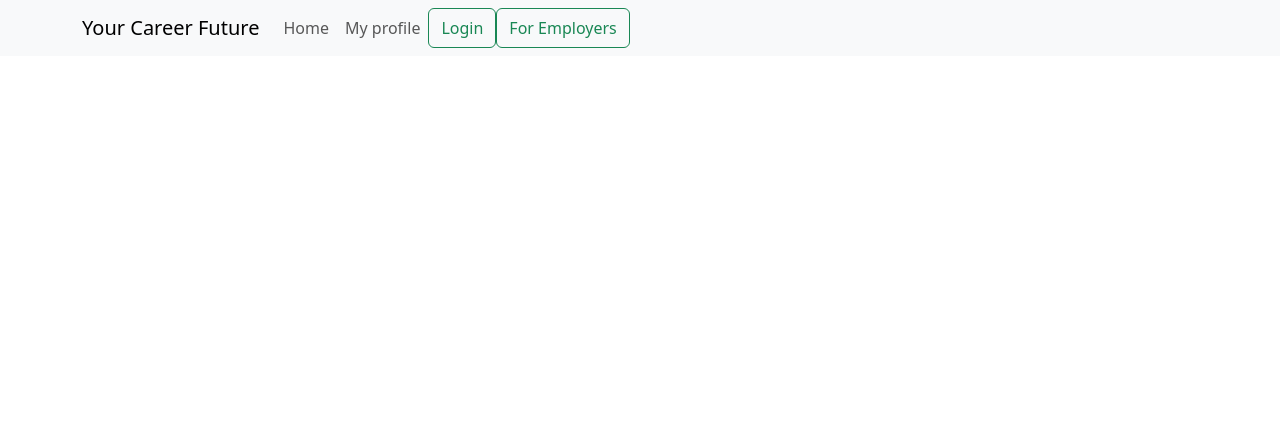
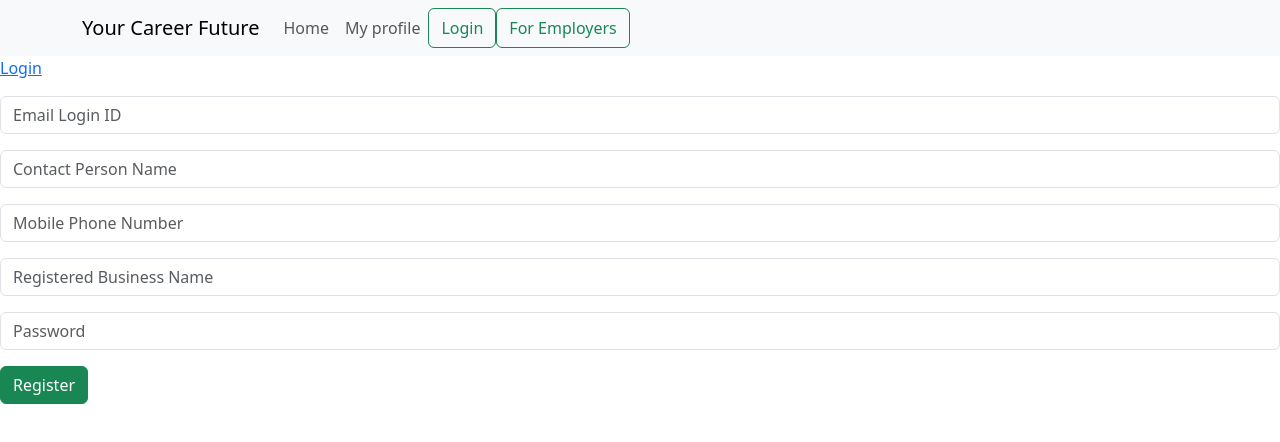
Before and after one commit to ilyas182/pern-jobstreet, a React (Create React App) app: page /employer/main in a window 1280 px wide. Shown: the top 442 px of the page. Built offline with nearby package versions, Linux system fonts and the light colour scheme.

Commit message:
add login page and register page for employer

```diff
--- a/src/App.js
+++ b/src/App.js
@@ -1,31 +1,39 @@
 import { Route, Routes, useNavigate } from 'react-router-dom';
 import './App.css';
 import Dashboard from './components/Dashboard';
-import Login from './components/Login';
-import Register from './components/Register';
+import Login from './components/User/Login';
+import Register from './components/User/Register';
 import MainPage from './pages/MainPage/MainPage/MainPage';
 import { Fragment, useEffect, useState } from 'react';
 import NavBar from './components/NavBar';
+import EmployerMainPage from './pages/EmployerPages/EmployerMainPage';
+import EmployerLogin from './components/Employer/EmployerLogin';
 
 
 
 function App() {
 
   const [isAuth, setIsAuth] = useState(false);
+  const [employerAuth, setEmployerAuth] = useState(false);
   const navigate = useNavigate();
 
 
   const setAuth = boolean => {
     setIsAuth(boolean)
   }
+  const EmployerAuth = boolean => {
+    setIsAuth(boolean)
+  }
   return (
     <Fragment>
         <NavBar/>
         <Routes>
-          <Route exact path="/" element={<MainPage />}/>
-          <Route exact path="/register" element={isAuth ? (<Dashboard setAuth={setAuth}/> ) : (<Register setAuth={setAuth}/>)}/>
-          <Route exact path="/login" element={isAuth ? (<Dashboard setAuth={setAuth}/> ) : (<Login setAuth={setAuth}/>)}/>
-          <Route exact path="/dashboard" element={isAuth ? (<Dashboard setAuth={setAuth}/>) : (<Login setAuth={setAuth}/>)}/>
+          <Route path="/" element={<MainPage />}/>
+          <Route path="/register" element={isAuth ? (<Dashboard setAuth={setAuth}/> ) : (<Register setAuth={setAuth}/>)}/>
+          <Route path="/login" element={isAuth ? (<Dashboard setAuth={setAuth}/> ) : (<Login setAuth={setAuth}/>)}/>
+          <Route path="/dashboard" element={isAuth ? (<Dashboard setAuth={setAuth}/>) : (<Login setAuth={setAuth}/>)}/>
+          <Route path="/employer/main" element={<EmployerMainPage setAuth={setAuth} EmployerAuth={EmployerAuth}/>} />
+          <Route path="/employer/login" element={<EmployerLogin setAuth={setAuth} EmployerAuth={EmployerAuth}/>}/>
         </Routes>
 
     </Fragment>
--- a/src/components/Register.jsx
+++ b/src/components/Employer/EmployerLogin.jsx
@@ -1,13 +1,13 @@
-import { Fragment, useState } from "react";
+import { useState } from "react";
 
-export default function Register({setAuth}) {
+export default function EmployerLogin({setAuth, EmployerAuth}){
+
     const [inputs, setInputs] = useState({
         email: "",
         password: "",
-        name: ""
     });
 
-    const {email, password, name} = inputs;
+    const {email, password} = inputs;
     const onChange = (e) => {
         setInputs({...inputs, [e.target.name]:e.target.value})
     };
@@ -17,8 +17,8 @@ export default function Register({setAuth}) {
 
         try {
 
-            const body = {email, password, name};
-            const response = await fetch("http://localhost:3001/api/main/register", {
+            const body = {email, password};
+            const response = await fetch("http://localhost:3001/api/employer/login", {
             method: "POST",
             headers: {"Content-Type": "application/json"},
             body: JSON.stringify(body)
@@ -26,39 +26,33 @@ export default function Register({setAuth}) {
 
             const parseResponse = await response.json();
             localStorage.setItem("token", parseResponse.token);
-            setAuth(true);
+            EmployerAuth(true);
+            setAuth(false);
         } catch (error) {
             console.error(error.message)
         }
     }
+    return (
+    <>
 
-    return (
-        <Fragment>
-            <h1 className="text-center">Register</h1>
-            <form onSubmit={submitForm}>
+    <form onSubmit={submitForm}>
                 <input
                     type='email'
-                    name='email'
-                    placeholder="email"
+                    placeholder='Email Login ID'
+                    name="email"
                     className="form-control my-3"
                     value = {email}
                     onChange={e => onChange(e)}/>
                 <input
                     type='password'
-                    name='password'
-                    placeholder="password"
+                    placeholder='Password'
+                    name="password"
                     className="form-control my-3"
                     value = {password}
                     onChange={e => onChange(e)}/>
-                <input
-                    type='text'
-                    name='name'
-                    placeholder="name"
-                    className="form-control my-3"
-                    value = {name}
-                    onChange={e => onChange(e)}/>
-                <button className="btn btn-success btn-block">Submit</button>
+
+                <button className="btn btn-success btn-block">Login</button>
             </form>
-        </Fragment>
+    </>
     )
 }
--- /dev/null
+++ b/src/components/Employer/RegisterEmployer.jsx
@@ -0,0 +1,82 @@
+import { useState } from "react";
+
+export default function RegisterEmployer({setAuth, EmployerAuth}){
+
+    const [inputs, setInputs] = useState({
+        email: "",
+        contact_name: "",
+        contact: "",
+        businessName: "",
+        password: "",
+    });
+
+    const {email, contact_name, contact, businessName, password} = inputs;
+    const onChange = (e) => {
+        setInputs({...inputs, [e.target.name]:e.target.value})
+    };
+
+    const submitForm = async (e) => {
+        e.preventDefault();
+
+        try {
+
+            const body = {email, contact_name, contact, businessName, password};
+            const response = await fetch("http://localhost:3001/api/employer/register", {
+            method: "POST",
+            headers: {"Content-Type": "application/json"},
+            body: JSON.stringify(body)
+        })
+
+            const parseResponse = await response.json();
+            localStorage.setItem("token", parseResponse.token);
+            EmployerAuth(true);
+            setAuth(false);
+        } catch (error) {
+            console.error(error.message)
+        }
+    }
+    return (
+    <>
+
+    <form onSubmit={submitForm}>
+                <input
+                    type='email'
+                    placeholder='Email Login ID'
+                    name="email"
+                    className="form-control my-3"
+                    value = {email}
+                    onChange={e => onChange(e)}/>
+                <input
+                    type='text'
+                    placeholder='Contact Person Name'
+                    name="contact_name"
+                    className="form-control my-3"
+                    value = {contact_name}
+                    onChange={e => onChange(e)}/>
+                <input
+                    type='text'
+                    placeholder='Mobile Phone Number'
+                    name="contact"
+                    className="form-control my-3"
+                    value = {contact}
+                    onChange={e => onChange(e)}/>
+                <input
+                    type='text'
+                    placeholder='Registered Business Name'
+                    name="businessName"
+                    className="form-control my-3"
+                    value = {businessName}
+                    onChange={e => onChange(e)}/>
+                <input
+                    type='password'
+                    placeholder='Password'
+                    name="password"
+                    className="form-control my-3"
+                    value = {password}
+                    onChange={e => onChange(e)}/>
+
+                <button className="btn btn-success btn-block">Register</button>
+            </form>
+    </>
+    )
+}
--- a/src/components/Login.jsx
+++ b/src/components/User/Login.jsx
@@ -38,16 +38,16 @@ export default function Login({setAuth}) {
         <form onSubmit={handleSubmit}>
             <input
                 type="email"
+                placeholder="email"
                 name="email"
-                placeholder="email"
                 className="form-control my-3"
                 value={email}
                 onChange={(e)=>onChange(e)}
             />
             <input
                 type="password"
+                placeholder="password"
                 name="password"
-                placeholder="password"
                 className="form-control my-3"
                 value={password}
                 onChange={(e)=>onChange(e)}
--- /dev/null
+++ b/src/components/User/Register.jsx
@@ -0,0 +1,64 @@
+import { Fragment, useState } from "react";
+
+export default function Register({setAuth}) {
+    const [inputs, setInputs] = useState({
+        email: "",
+        password: "",
+        name: ""
+    });
+
+    const {email, password, name} = inputs;
+    const onChange = (e) => {
+        setInputs({...inputs, [e.target.name]:e.target.value})
+    };
+
+    const submitForm = async (e) => {
+        e.preventDefault();
+
+        try {
+
+            const body = {email, password, name};
+            const response = await fetch("http://localhost:3001/api/main/register", {
+            method: "POST",
+            headers: {"Content-Type": "application/json"},
+            body: JSON.stringify(body)
+        })
+
+            const parseResponse = await response.json();
+            localStorage.setItem("token", parseResponse.token);
+            setAuth(true);
+        } catch (error) {
+            console.error(error.message)
+        }
+    }
+
+    return (
+        <Fragment>
+            <h1 className="text-center">Register</h1>
+            <form onSubmit={submitForm}>
+                <input
+                    type='email'
+                    placeholder='email'
+                    name="email"
+                    className="form-control my-3"
+                    value = {email}
+                    onChange={e => onChange(e)}/>
+                <input
+                    type='password'
+                    placeholder='password'
+                    name="password"
+                    className="form-control my-3"
+                    value = {password}
+                    onChange={e => onChange(e)}/>
+                <input
+                    type='text'
+                    placeholder='name'
+                    name="name"
+                    className="form-control my-3"
+                    value = {name}
+                    onChange={e => onChange(e)}/>
+                <button className="btn btn-success btn-block">Submit</button>
+            </form>
+        </Fragment>
+    )
+}
--- /dev/null
+++ b/src/pages/EmployerPages/EmployerMainPage.jsx
@@ -0,0 +1,11 @@
+import { Link } from "react-router-dom";
+import RegisterEmployer from "../../components/Employer/RegisterEmployer";
+
+export default function EmployerMainPage(props){
+    return (
+    <>
+    <Link to="/employer/login">Login</Link>
+    <RegisterEmployer props={props}/>
+    </>
+    )
+}
```
